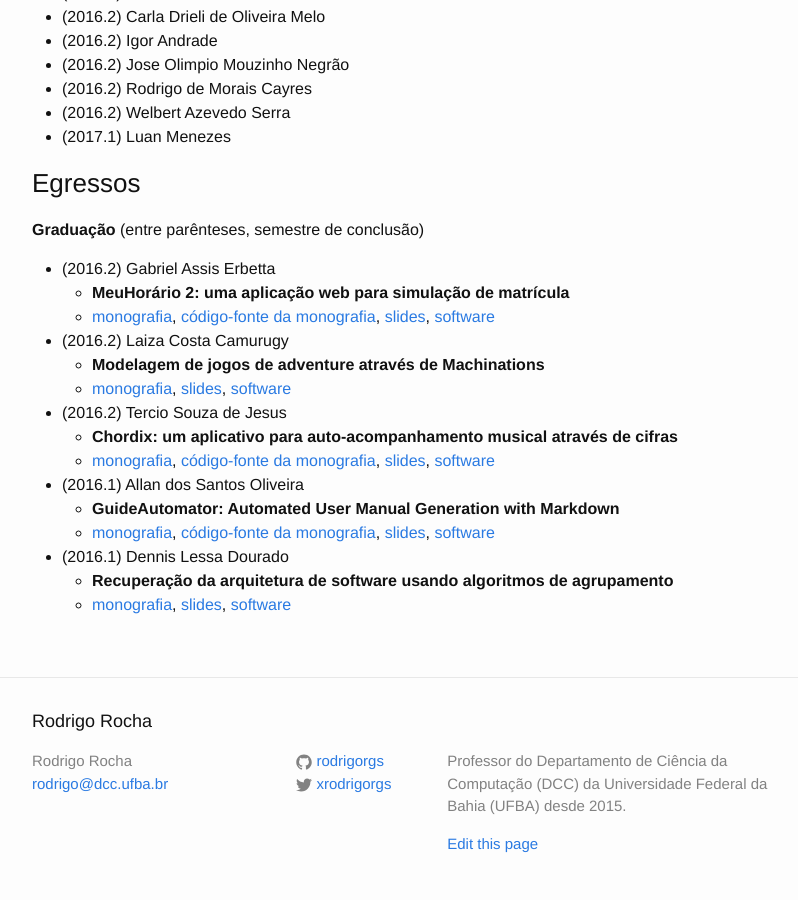
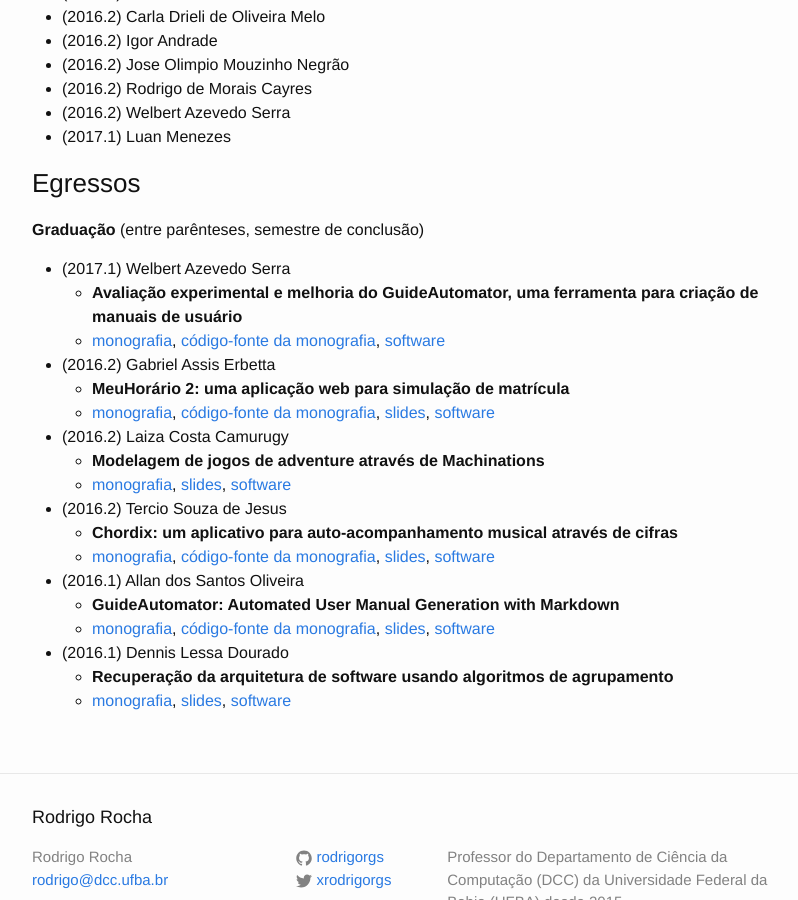
Before and after one commit to rodrigorgs/rodrigorgs.github.io, a Jekyll site: the page built from orientacao.md, in a window 1280 px wide and 900 px high, scrolled down 687 px. Shown: the whole window, without its empty margins (238-1036 px from the left). Built offline with Jekyll 4.4.1, drawn with Linux system fonts in a browser that asks for light colours.

Commit message:
Adiciona monografia de Welbert.

```diff
--- a/orientacao.md
+++ b/orientacao.md
@@ -37,6 +37,9 @@ Quer fazer um projeto final de graduação ou dissertação de mestrado comigo?
 
 **Graduação** (entre parênteses, semestre de conclusão)
 
+- (2017.1) Welbert Azevedo Serra
+  - **Avaliação experimental e melhoria do GuideAutomator, uma ferramenta para criação de manuais de usuário**
+  - [monografia](https://repositorio.ufba.br/ri/handle/ri/24733), [código-fonte da monografia](https://www.sharelatex.com/read/fxpptyvhfftr), [software](https://github.com/aside-ufba/guide-automator)
 - (2016.2) Gabriel Assis Erbetta
   - **MeuHorário 2: uma aplicação web para simulação de matrícula**
   - [monografia](http://repositorio.ufba.br/ri/handle/ri/22939), [código-fonte da monografia](https://www.overleaf.com/read/srfvzchthhst), [slides](http://slides.com/gabrielerbetta/meuhorario-2), [software](https://github.com/gabrielerbetta/meuhorario2)
```
